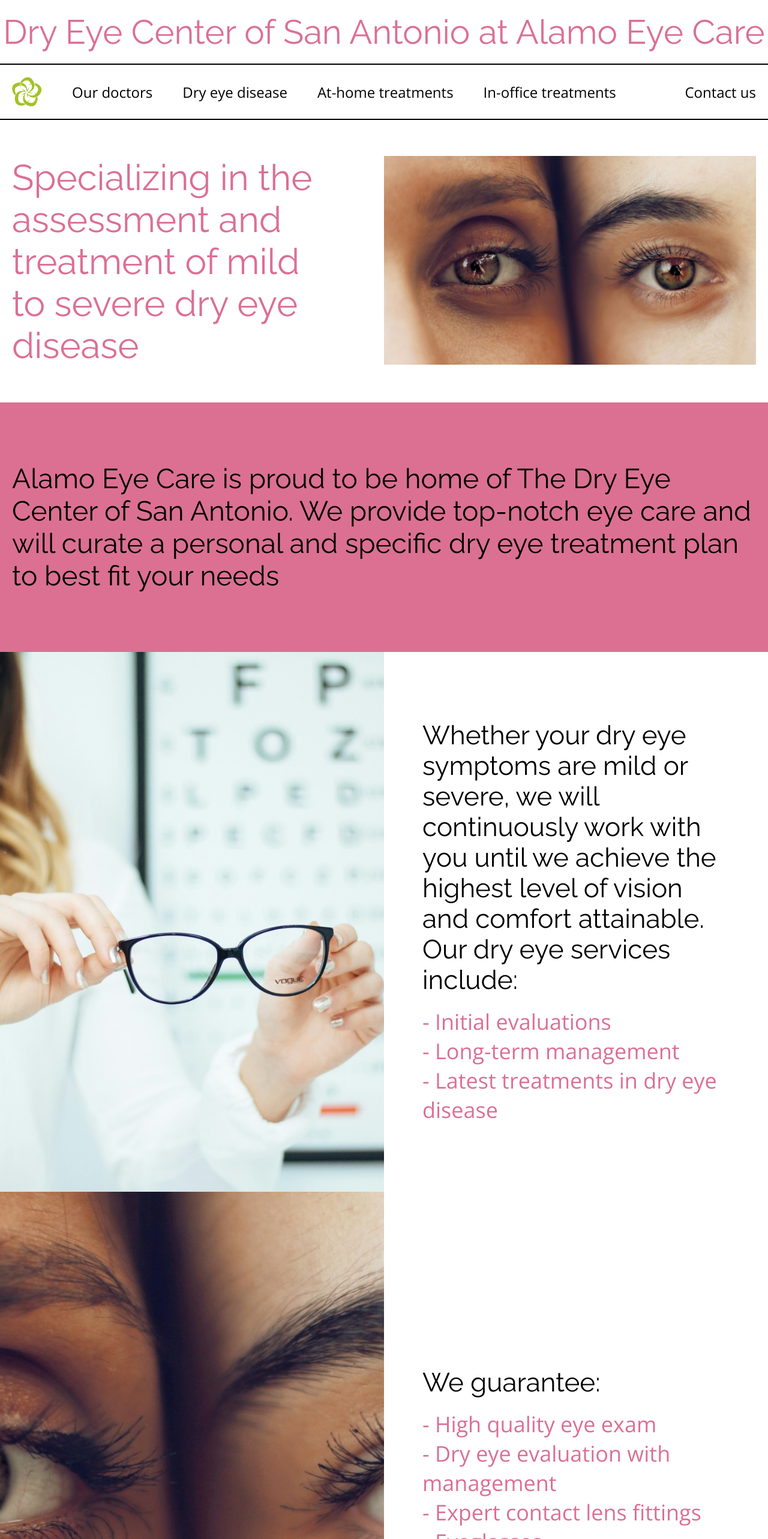
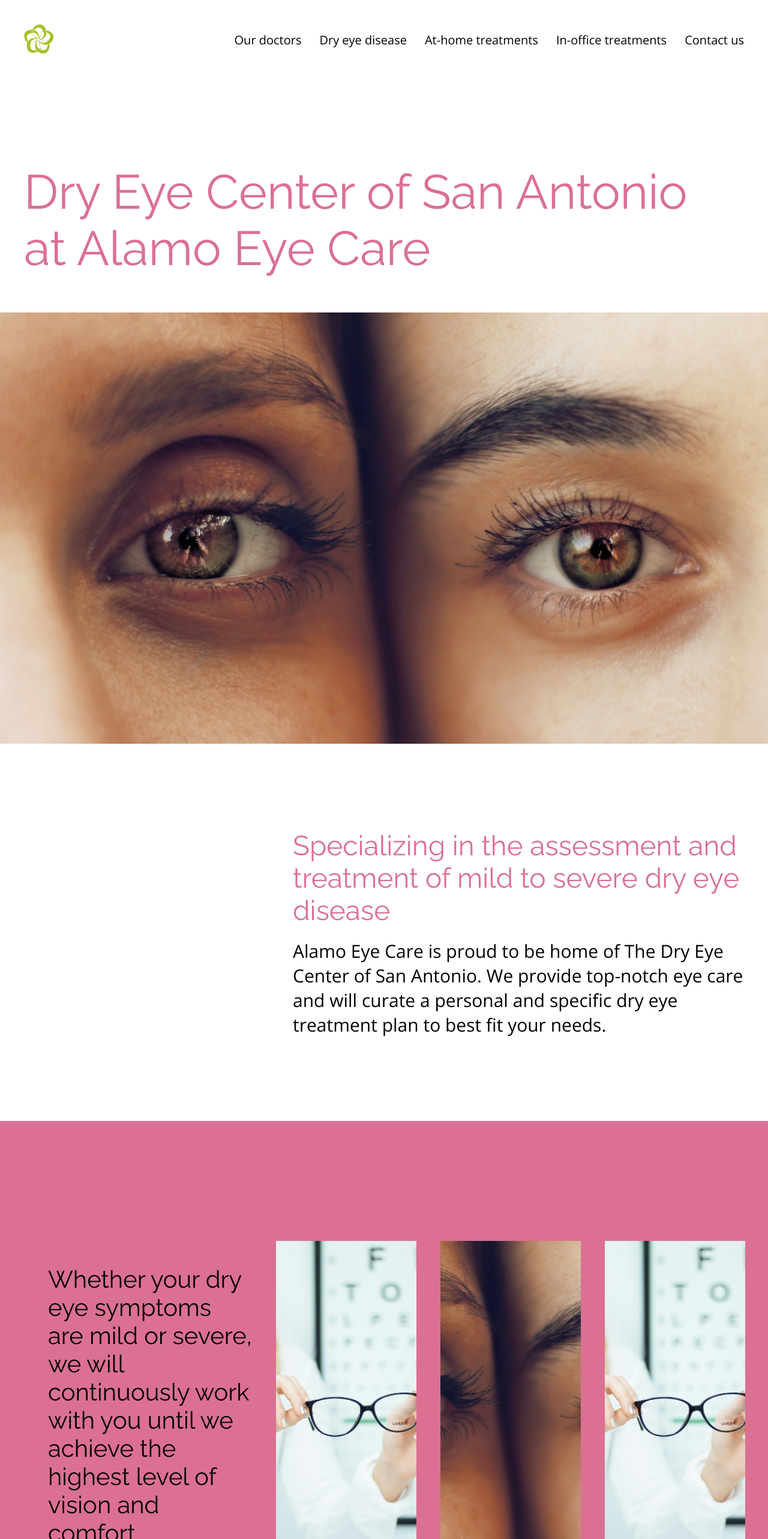
Before and after one commit to kathyhahahahoang/dry-eye-center, a React (Vite) app: page / in a window 1280 px wide. Shown: the top 2566 px of the page at 60% size. Built offline with nearby package versions, Linux system fonts and the light colour scheme.

Commit message:
Create design 3 layout

```diff
--- a/src/UI/NavBar.module.scss
+++ b/src/UI/NavBar.module.scss
@@ -1,37 +1,20 @@
 .container {
   width: 100vw;
   height: 100%;
-  //   background-color: lightcoral;
-}
-
-.name {
-  font-size: 4.4vw;
-  text-align: center;
-  padding: 2rem 0;
-  border-bottom: 2px solid black;
-  color: palevioletred;
-  font-family: "Raleway", sans-serif;
-  font-weight: 400;
 }
 
 .nav-links-ul {
   display: flex;
   align-items: center;
-  padding: 2rem;
-  border-bottom: 2px solid black;
-  position: relative;
-  //   background-color: lightblue;
+  justify-content: space-between;
+  padding: 4rem;
+  // border-bottom: 2px solid black;
+  // position: relative;
+  // background-color: lightblue;
 
   li {
-    font-size: 2.4rem;
+    font-size: 2rem;
   }
-}
-
-.nav-links-left {
-  display: flex;
-  align-items: center;
-  gap: 5rem;
-  //   background-color: green;
 }
 
 .picture {
@@ -40,5 +23,6 @@
 }
 
 .nav-links-right {
-  margin-left: auto;
+  display: flex;
+  gap: 3rem;
 }
--- a/src/UI/NavBar.tsx
+++ b/src/UI/NavBar.tsx
@@ -3,26 +3,21 @@
 
 function NavBar() {
   return (
-    <div className={styles.container}>
-      <div className={styles.name}>
-        Dry Eye Center of San Antonio at Alamo Eye Care
-      </div>
-      <nav>
+    <nav className={styles.container}>
       <ul className={styles["nav-links-ul"]}>
         <div className={styles["nav-links-left"]}>
           <img src={logo} className={styles.picture} />
+        </div>
+
+        <div className={styles["nav-links-right"]}>
           <li>Our doctors</li>
           <li>Dry eye disease</li>
           <li>At-home treatments</li>
           <li>In-office treatments</li>
-          </div>
-
-          <div className={styles["nav-links-right"]}>
           <li>Contact us</li>
         </div>
       </ul>
     </nav>
-    </div>
   );
 }
 
--- a/src/home/HomeCTA.module.scss
+++ b/src/home/HomeCTA.module.scss
@@ -1,12 +1,12 @@
 .container {
   width: 100%;
-  padding: 10rem 2rem;
+  padding: 10rem 4rem;
+  background-color: palevioletred;
+  display: flex;
 }
 
 .picture-container {
-  width: 100%;
-  height: 60rem;
-  position: relative;
+  width: 50%;
 }
 
 .picture {
@@ -17,21 +17,26 @@
 
 .text-container {
   //   background-color: pink;
-  position: absolute;
-  top: 50%;
-  left: 50%;
-  transform: translate(-50%, -50%);
+  width: 50%;
   display: flex;
-  flex-direction: column;
+  align-items: center;
+  justify-content: center;
   gap: 3rem;
 
   h3 {
-    font-size: 4.4rem;
-    text-align: center;
+    font-size: 4rem;
   }
 
   button {
-    padding: 2rem;
-    align-self: center;
+    padding: 2rem 4rem;
+    align-self: flex-start;
   }
 }
+
+.text-center {
+  // background-color: pink;
+  padding: 4rem;
+  display: flex;
+  flex-direction: column;
+  gap: 4rem;
+}
--- a/src/home/HomeCTA.tsx
+++ b/src/home/HomeCTA.tsx
@@ -4,15 +4,17 @@
 function HomeCTA() {
   return (
     <div className={styles.container}>
-      <div className={styles["picture-container"]}>
-        <img src={glasses} className={styles.picture} />
-        <div className={styles["text-container"]}>
+      <div className={styles["text-container"]}>
+        <div className={styles["text-center"]}>
           <h3>
             We also offer education and management options you can perform at
-            home.
+            home
           </h3>
           <button>Learn more</button>
         </div>
+      </div>
+      <div className={styles["picture-container"]}>
+        <img src={glasses} className={styles.picture} />
       </div>
     </div>
   );
--- a/src/home/HomeHeader.module.scss
+++ b/src/home/HomeHeader.module.scss
@@ -2,23 +2,24 @@
   width: 100%;
   //   background-color: pink;
   display: flex;
-  padding: 6rem 2rem;
+  flex-direction: column;
 }
 
 .text-container {
-  width: 50%;
+  width: 100%;
   display: flex;
   align-items: center;
+  // background-color: lemonchiffon;
+  padding: 14rem 4rem 6rem;
 }
 
 .text {
-  font-size: 6rem;
-  padding-right: 10rem;
+  font-size: 8rem;
   color: palevioletred;
 }
 
 .picture-container {
-  width: 50%;
+  width: 100%;
 }
 
 .picture {
--- a/src/home/HomeHeader.tsx
+++ b/src/home/HomeHeader.tsx
@@ -6,8 +6,8 @@
     <div className={styles.container}>
       <div className={styles["text-container"]}>
         <h1 className={styles.text}>
-          Specializing in the assessment and treatment of mild to severe dry eye
-          disease
+          Dry Eye Center of San Antonio
+          <br /> at Alamo Eye Care
         </h1>
       </div>
       <div className={styles["picture-container"]}>
--- a/src/home/HomeServices.module.scss
+++ b/src/home/HomeServices.module.scss
@@ -1,16 +1,50 @@
 .container {
   width: 100%;
-  //   background-color: lavenderblush;
+}
+
+.services-container {
+  background-color: palevioletred;
+  display: flex;
+  padding: 20rem 4rem;
+}
+
+.services-text-container {
+  width: 35%;
+  display: flex;
+  padding: 4rem;
+
+  h3 {
+    font-size: 4rem;
+  }
+}
+
+.pictures-container {
+  width: 65%;
+  height: 100%;
+  display: grid;
+  grid-template-columns: repeat(3, minmax(30%, 33%));
+  column-gap: 4rem;
+}
+
+.picture-item {
+  img {
+    width: 100%;
+    height: 50rem;
+    object-fit: cover;
+  }
+}
+
+.text {
+  font-size: 3rem;
 }
 
 .guarantee-container {
-  //   background-color: peachpuff;
   display: flex;
+  margin: 10rem 0;
 }
 
-.picture-container {
+.guarantee-picture-container {
   width: 50%;
-  height: 90rem;
 
   img {
     width: 100%;
@@ -19,26 +53,30 @@
   }
 }
 
-.text-container {
+.guarantee-text-container {
   width: 50%;
   display: flex;
+  align-items: center;
   justify-content: center;
-  align-items: center;
+}
+
+.text-center {
+  display: flex;
+  flex-direction: column;
+  gap: 2rem;
 
   h3 {
-    font-size: 4.4rem;
-  }
-
-  li {
-    font-size: 3.6rem;
     color: palevioletred;
+    font-size: 4rem;
   }
 }
 
-.text-container-center {
-  //   background-color: pink;
+.ul-container {
   display: flex;
   flex-direction: column;
-  gap: 2rem;
-  width: 80%;
+  gap: 1rem;
+
+  li {
+    font-size: 3rem;
+  }
 }
--- a/src/home/HomeServices.tsx
+++ b/src/home/HomeServices.tsx
@@ -5,33 +5,38 @@
 function HomeServices() {
   return (
     <div className={styles.container}>
-      <div className={styles["guarantee-container"]}>
-        <div className={styles["picture-container"]}>
-          <img src={glasses} />
+      <div className={styles["services-container"]}>
+        <div className={styles["services-text-container"]}>
+          <h3>
+            Whether your dry eye symptoms are mild or severe, we will
+            continuously work with you until we achieve the highest level of
+            vision and comfort attainable. <br />
+            Our dry eye services include:
+          </h3>
         </div>
-        <div className={styles["text-container"]}>
-          <div className={styles["text-container-center"]}>
-            <h3>
-              Whether your dry eye symptoms are mild or severe, we will
-              continuously work with you until we achieve the highest level of
-              vision and comfort attainable. Our dry eye services include:
-            </h3>
-            <ul>
-              <li>- Initial evaluations</li>
-              <li>- Long-term management</li>
-              <li>- Latest treatments in dry eye disease</li>
-            </ul>
+        <div className={styles["pictures-container"]}>
+          <div className={styles["picture-item"]}>
+            <img src={glasses} />
+            <p className={styles.text}>Initial evaluation</p>
+          </div>
+          <div className={styles["picture-item"]}>
+            <img src={eyes} />
+            <p className={styles.text}>Long-term management</p>
+          </div>
+          <div className={styles["picture-item"]}>
+            <img src={glasses} />
+            <p className={styles.text}>Latest treatments in dry eye disease</p>
           </div>
         </div>
       </div>
       <div className={styles["guarantee-container"]}>
-        <div className={styles["picture-container"]}>
-          <img src={eyes} />
+        <div className={styles["guarantee-picture-container"]}>
+          <img src={glasses} />
         </div>
-        <div className={styles["text-container"]}>
-          <div className={styles["text-container-center"]}>
-            <h3>We guarantee:</h3>
-            <ul>
+        <div className={styles["guarantee-text-container"]}>
+          <div className={styles["text-center"]}>
+            <h3>We can guarantee:</h3>
+            <ul className={styles["ul-container"]}>
               <li>- High quality eye exam</li>
               <li>- Dry eye evaluation with management</li>
               <li>- Expert contact lens fittings</li>
--- a/src/home/HomeSubheader.module.scss
+++ b/src/home/HomeSubheader.module.scss
@@ -1,6 +1,10 @@
 .container {
-  background-color: palevioletred;
-  padding: 10rem 2rem;
+  padding: 14rem 4rem;
+  width: 65%;
+  margin-left: auto;
+  display: flex;
+  flex-direction: column;
+  gap: 2rem;
   //   width: 80%;
   //   margin: 0 auto;
 }
@@ -8,4 +12,9 @@
 .text {
   font-size: 4.6rem;
   //   text-align: center;
+  color: palevioletred;
 }
+
+.description {
+  font-size: 3rem;
+}
--- a/src/home/HomeSubheader.tsx
+++ b/src/home/HomeSubheader.tsx
@@ -4,10 +4,14 @@
   return (
     <div className={styles.container}>
       <h2 className={styles.text}>
+        Specializing in the assessment and treatment of mild to severe dry eye
+        disease
+      </h2>
+      <p className={styles.description}>
         Alamo Eye Care is proud to be home of The Dry Eye Center of San Antonio.
         We provide top-notch eye care and will curate a personal and specific
-        dry eye treatment plan to best fit your needs
-      </h2>
+        dry eye treatment plan to best fit your needs.
+      </p>
     </div>
   );
 }
```
Also changed, not shown: src/Info.txt. Lines whose indentation alone changed are shown as unchanged.
